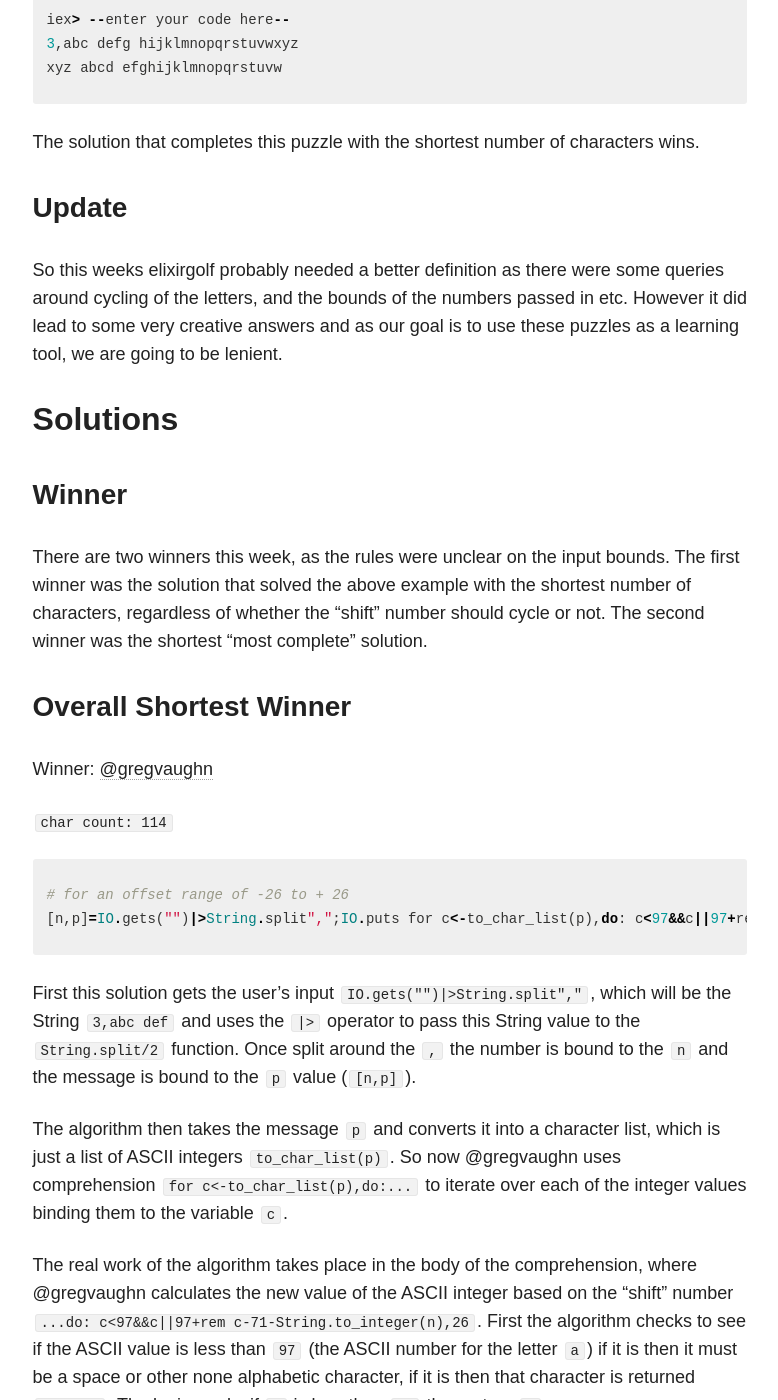
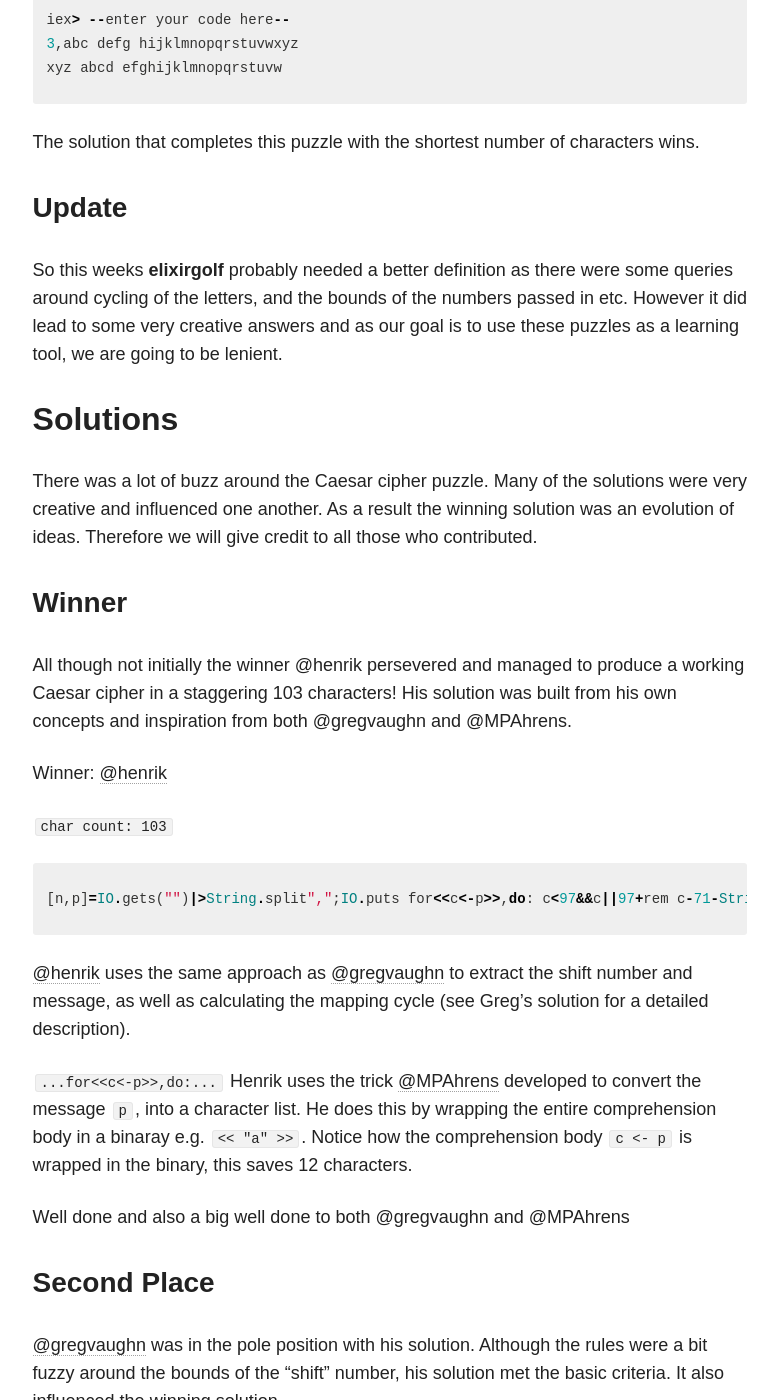
Before and after one commit to emson/elixirgolf, a Jekyll site: the page built from _posts/puzzles/2015-11-20-the-elixir-caesar-cipher.markdown, in a window 1280 px wide and 1400 px high, scrolled down 1188 px. Shown: the whole window, without its empty margins (347-1125 px from the left). Built offline with Jekyll 4.4.1, drawn with Linux system fonts in a browser that asks for light colours; nearby versions of some CDN libraries; comment, search, counter and statistics services are not loaded; some of the changed text lies outside the part shown.

Commit message:
updated Caesar cipher with details

```diff
--- a/_posts/puzzles/2015-11-20-the-elixir-caesar-cipher.markdown
+++ b/_posts/puzzles/2015-11-20-the-elixir-caesar-cipher.markdown
@@ -39,24 +39,51 @@ wins.
 
 ### Update
 
-So this weeks elixirgolf probably needed a better definition as there
+So this weeks **elixirgolf** probably needed a better definition as there
 were some queries around cycling of the letters, and the bounds of the numbers
 passed in etc. However it did lead to some very creative answers and as our goal
 is to use these puzzles as a learning tool, we are going to be lenient.
 
 ## Solutions
 
-### Winner
-There are two winners this week, as the rules were unclear on the input bounds.
-The first winner was the solution that solved the above example with the
-shortest number of characters, regardless of whether the "shift" number should
-cycle or not.
-The second winner was the shortest "most complete" solution.
+There was a lot of buzz around the Caesar cipher puzzle. Many of the
+solutions were very creative and influenced one another. As a result the winning
+solution was an evolution of ideas. Therefore we will give credit to all those who
+contributed.
 
 
-### Overall Shortest Winner
+### Winner
 
-Winner: [@gregvaughn](https://twitter.com/gregvaughn)
+All though not initially the winner @henrik persevered and managed to produce a
+working Caesar cipher in a staggering 103 characters! His solution
+was built from his own concepts and inspiration from both @gregvaughn and @MPAhrens.
+
+Winner: [@henrik](https://twitter.com/henrik)
+
+`char count: 103`
+
+{% highlight elixir %}
+[n,p]=IO.gets("")|>String.split",";IO.puts for<<c<-p>>,do: c<97&&c||97+rem c-71-String.to_integer(n),26
+{% endhighlight %}
+
+[@henrik](https://twitter.com/henrik) uses the same approach as
+[@gregvaughn](https://twitter.com/gregvaughn) to extract the shift number and
+message, as well as calculating the mapping cycle (see Greg's solution for a detailed description).
+
+`...for<<c<-p>>,do:...` Henrik uses the trick [@MPAhrens](https://twitter.com/MPAhrens) developed
+to convert the message `p`, into a character list. He does this by wrapping the entire
+comprehension body in a binaray e.g. `<< "a" >>`. Notice how the comprehension
+body `c <- p` is wrapped in the binary, this saves 12 characters.
+
+Well done and also a big well done to both @gregvaughn and @MPAhrens
+
+### Second Place
+
+[@gregvaughn](https://twitter.com/gregvaughn) was in the pole position with his solution.
+Although the rules were a bit fuzzy around the bounds of the "shift" number, his solution
+met the basic criteria. It also influenced the winning solution.
+
+Second: [@gregvaughn](https://twitter.com/gregvaughn)
 
 `char count: 114`
 
@@ -68,7 +95,7 @@ Winner: [@gregvaughn](https://twitter.com/gregvaughn)
 First this solution gets the user's input `IO.gets("")|>String.split","`, which
 will be the String `3,abc def` and uses the `|>` operator to pass this String
 value to the `String.split/2` function. Once split around the `,` the number is
-bound to the `n` and the message is bound to the `p` value (`[n,p]`).
+bound to `n` and the message is bound to the `p` variable (`[n,p]`).
 
 The algorithm then takes the message `p` and converts it into a character list,
 which is just a list of ASCII integers `to_char_list(p)`. So now @gregvaughn
@@ -100,17 +127,6 @@
 
 A great solution thanks.
 
-### Most Complete Shortest Winner
-
-Winner 2: [@henrik](https://twitter.com/henrik) and [@gregvaughn](https://twitter.com/gregvaughn)
-As @gregvaughn influnenced @henrik's solution he is also named as a winner.
-
-`char count: 121`
-
-{% highlight elixir %}
-[n,s]=String.split IO.gets(""),",";IO.write Regex.replace~r/\S/,s,fn<<c>>->?a+rem c-71-rem(String.to_integer(n),26),26end
-{% endhighlight %}
-
 ### Honourable mentions
 
 Submitted by [@andrei_here](https://twitter.com/andrei_here):
@@ -207,9 +224,50 @@ Submitted by [@MPAhrens](https://twitter.com/MPAhrens)
 fn[n,m]->for<<x<-m>>,into: "",do: <<(if x<?a,do: 32,else: rem(x+String.to_integer(n)-?a,26)+?a)>>end.(String.split IO.gets(""),",")
 {% endhighlight %}
 
+The solution provided by @MPAhrens works as follows. He creates a giant
+anonymous function that he calls, inline, with an `IO.gets ""` call which he
+splits. The function broken down looks like this:
+
+    fn [n,m] -> [n,m] end.(String.split IO.gets(""),"," )
+
+He then uses a comprehension that uses the very interesting technique of
+wrapping the entire body in a binary `<<x<-m>>` this has the benfit of
+converting the message string `m` to a character list and binding each integer
+to `x`. His comprehension also uses the `into: ""` function, which returns a
+function that collects values alongside the initial accumulation value.
+Basically for each iteration of the comprehension the character value is
+appended to the string `""`.
+
+The comprehension body then does the mapping calculation:
+
+{% highlight elixir %}
+<<(if x<?a,do: 32,else: rem(x+String.to_integer(n)-?a,26)+?a)>>
+{% endhighlight %}
+
+Again he wraps the entire body in a binary `<<>>`, then he uses an `if/else`
+function to determine if the message character value is below the letter
+`a` (ASCII `97`) if it is, it assumes that it is a space character and the ASCII value
+`32` is returned. Otherwise @MPAhrens calculates the new character mapping.
+
+The calculation finds the remainder `rem(X_VALUE,  26)` of the current character ASCII value
+`x` and adds the "shift" number (while converting it to an integer) less the
+ASCII value of `?a`. The result is then added to the ASCII value of `?a`.
+
+Great solution and we really liked the interesting use of binaries.
+
 <https://gist.github.com/mpahrens/9262c76aa5388834a0d9>
 
 ---
+
 ## Resources
 
 * Caesar Cipher on Wikipedia: <https://en.wikipedia.org/wiki/Caesar_cipher>
+* Erlang `:io.fread`: <http://www.erlang.org/doc/man/io.html#fread-2>
+* Comprehension docs `for`:
+  <http://elixir-lang.org/getting-started/comprehensions.html>
+* More comprehension docs:
+  <http://elixir-lang.org/docs/stable/elixir/Kernel.SpecialForms.html#for/1>
+* Elixir `into` collectable function:
+  <http://elixir-lang.org/docs/stable/elixir/Collectable.html#into/1>
+* Elixir `<<>>/1` bitstrings:
+  <http://elixir-lang.org/docs/stable/elixir/Kernel.SpecialForms.html#%3C%3C%3E%3E/1>
```
Also changed, not shown: other parts of _posts/puzzles/2015-11-20-the-elixir-caesar-cipher.markdown (+7 -6 lines), _posts/puzzles/2015-11-27-elixir-quine-self-replicating-program.markdown (+15 -2 lines).
